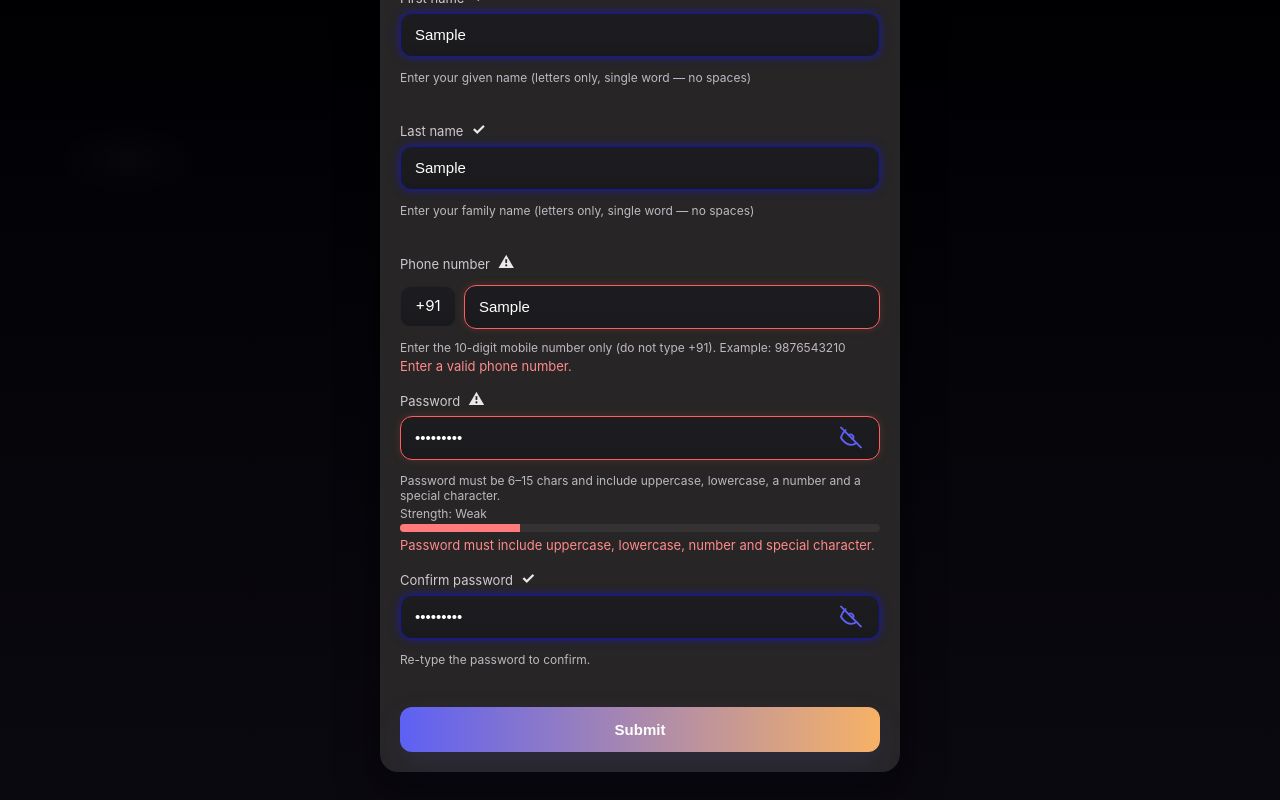
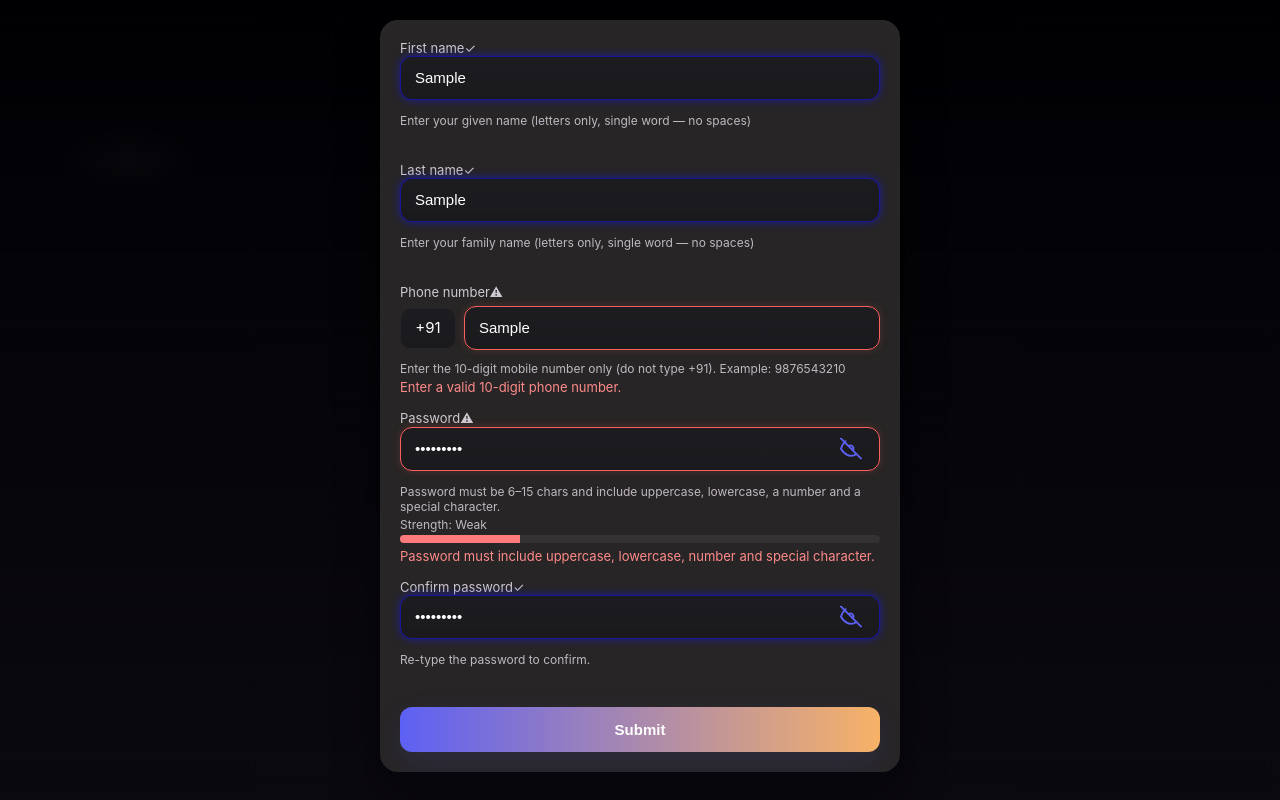
Before and after one commit to sameer021000/GoldArtisan, a React (Create React App) app in the folder frontend/: page /SignUpPath in a window 1280 px wide. Both pictures are taken after typing "Sample", "Sample", "Sample", "Sample123", "Sample123" into the empty fields and a click on the button "Submit". Built offline with nearby package versions, Linux system fonts and the light colour scheme; no server answers.

Commit message:
Connected frontend and backend in SignUpScreen.jsx

```diff
--- a/frontend/src/SignUpFolder/SignUpScreen.jsx
+++ b/frontend/src/SignUpFolder/SignUpScreen.jsx
@@ -2,8 +2,11 @@
 import './SignUpScreenCSS.css';
 import React, { useState } from 'react';
 import { useNavigate } from 'react-router-dom';
+import axios from 'axios';
 
 const SignUpScreen = () => {
+  // API base: set REACT_APP_API_BASE in Vercel env for production, fallback to localhost
+  const apiBase = process.env.REACT_APP_API_BASE || 'http://localhost:7000';
 
   const EyeOpenIcon = (
     <svg width="22" height="22" viewBox="0 0 24 24" fill="none" stroke="currentColor" strokeWidth="2"
@@ -41,9 +44,15 @@ const SignUpScreen = () => {
   });
 
   const [pwStrength, setPwStrength] = useState('');
-  const [pwScore, setPwScore] = useState(0); // 0-4 mapped to percent
+  const [pwScore, setPwScore] = useState(0); // 0-4
   const [showPw, setShowPw] = useState(false);
   const [showConfirmPw, setShowConfirmPw] = useState(false);
+
+  // extra UI/submit states
+  const [loading, setLoading] = useState(false);
+  const [success, setSuccess] = useState(null); // null | true | false
+  const [output, setOutput] = useState('');
+  const [savedData, setSavedData] = useState(null);
 
   const validators = {
     firstName: v => {
@@ -63,7 +72,8 @@ const SignUpScreen = () => {
     phone: v => {
       if (!v.trim()) return 'Phone number is required.';
       const digits = v.replace(/\D/g, '');
-      if (digits.length < 10) return 'Enter a valid phone number.';
+      if (digits.length < 10) return 'Enter a valid 10-digit phone number.';
+      if (digits.length > 10) return 'Enter only the 10-digit mobile number (do not include +91).';
       return '';
     },
     password: v => {
@@ -86,7 +96,7 @@ const SignUpScreen = () => {
     }
   };
 
-  // assess password strength according to the rules you requested
+  // assess password strength
   const assessPassword = (pw) => {
     if (!pw) {
       setPwStrength('');
@@ -100,35 +110,30 @@ const SignUpScreen = () => {
     const hasDigit = /[0-9]/.test(pw);
     const hasSpecial = /[^A-Za-z0-9]/.test(pw);
 
-    // If any required category missing or too short -> Weak
     if (!hasUpper || !hasLower || !hasDigit || !hasSpecial || length < 6) {
       setPwStrength('Weak');
       setPwScore(1);
       return;
     }
 
-    // All categories present here; decide Medium/Strong/Very Strong by length
     if (length === 6) {
       setPwStrength('Medium');
       setPwScore(2);
       return;
     }
 
-    // length 7..10 -> Strong
     if (length >= 7 && length <= 10) {
       setPwStrength('Strong');
       setPwScore(3);
       return;
     }
 
-    // length 11..15 -> Very Strong
     if (length >= 11 && length <= 15) {
       setPwStrength('Very Strong');
       setPwScore(4);
       return;
     }
 
-    // Fallback
     setPwStrength('Weak');
     setPwScore(1);
   };
@@ -152,7 +157,7 @@ const SignUpScreen = () => {
     }
   };
 
-  // validateAll now returns the computed errors object and a boolean
+  // validate all fields and return {isValid, next}
   const validateAll = () => {
     const next = {};
     Object.keys(validators).forEach(key => {
@@ -163,37 +168,6 @@ const SignUpScreen = () => {
     setErrors(next);
     const isValid = Object.values(next).every(v => v === '');
     return { isValid, next };
-  };
-
-  const handleSubmit = (e) => {
-    e.preventDefault();
-    const { isValid, next } = validateAll();
-
-    if (!isValid) {
-      // focus first invalid input using freshly computed errors
-      const firstInvalid = Object.keys(next).find(k => next[k]);
-      if (firstInvalid) {
-        const id = `inputId${mapField(firstInvalid)}`;
-        const el = document.getElementById(id);
-        if (el) el.focus();
-      }
-      return;
-    }
-
-    // Prepare submission (we'll send phone as digits and prepend +91 if backend wants full international format)
-    const digitsOnlyPhone = form.phone.replace(/\D/g, '');
-    const payload = {
-      firstName: form.firstName.trim(),
-      lastName: form.lastName.trim(),
-      phone: digitsOnlyPhone,        // keep as 10-digit for now
-      password: form.password
-    };
-
-    console.log('SignUp payload (to send):', payload);
-
-    // Navigation on successful signup/validation
-    // If you need to wait for backend response before navigating, call navigate() after successful API response.
-    navigate('/HomeScreen', { replace: true });
   };
 
   const mapField = (field) => {
@@ -207,9 +181,76 @@ const SignUpScreen = () => {
     }
   };
 
-  // map pwScore [0..4] → percent and color
-  const pwPercent = Math.min(100, (pwScore / 4) * 100);
-  const pwColor = pwScore <= 1 ? '#ff7b7b' : (pwScore === 2 ? '#ffd36b' : (pwScore === 3 ? '#ffd36b' : '#7ef08d'));
+  const handleSubmit = async (e) => {
+    e.preventDefault();
+    setOutput('');
+    setSuccess(null);
+
+    const { isValid, next } = validateAll();
+
+    if (!isValid) {
+      // focus first invalid input
+      const firstInvalid = Object.keys(next).find(k => next[k]);
+      if (firstInvalid) {
+        const id = `inputId${mapField(firstInvalid)}`;
+        const el = document.getElementById(id);
+        if (el) el.focus();
+      }
+      return;
+    }
+
+    // prepare payload: phone as digits (10-digit)
+    const digitsOnlyPhone = form.phone.replace(/\D/g, '');
+    const payload = {
+      firstNameFFEnd: form.firstName.trim(),
+      lastNameFFEnd: form.lastName.trim(),
+      phoneNumberFFEnd: digitsOnlyPhone,
+      passwordFFEnd: form.password
+    };
+
+    setLoading(true);
+
+    try {
+      const response = await axios.post(`${apiBase}/Operations/unVerifiedGADetailsPath`, payload, {
+        headers: { 'Content-Type': 'application/json' }
+      });
+
+      if (response?.data?.success) {
+        setSuccess(true);
+        setOutput(response.data.message || 'Saved successfully.');
+        setSavedData(response.data.data || null);
+
+        // navigate after a short delay so user sees the success (optional)
+        setTimeout(() => {
+          navigate('/HomeScreen', { replace: true });
+        }, 700);
+      } else {
+        setSuccess(false);
+        setOutput(response?.data?.message || 'Operation failed.');
+      }
+    } catch (err) {
+      const serverMsg = err?.response?.data?.message;
+      if (serverMsg && serverMsg.includes('Phone Number already existed')) {
+        setSuccess(false);
+        setOutput(serverMsg);
+      } else if (err?.response) {
+        setSuccess(false);
+        setOutput(serverMsg || `Server error: ${err.response.status}`);
+      } else if (err?.request) {
+        setSuccess(false);
+        setOutput('No response from server. It may be sleeping or unreachable.');
+      } else {
+        setSuccess(false);
+        setOutput(err.message || 'An error occurred.');
+      }
+    } finally {
+      setLoading(false);
+    }
+  };
+
+  // pwScore -> display percent and color
+  const pwPercent = Math.round(Math.min(100, (pwScore / 4) * 100));
+  const pwColor = pwScore <= 1 ? '#ff7b7b' : (pwScore === 2 ? '#ffd36b' : (pwScore === 3 ? '#ffb36b' : '#7ef08d'));
 
   const getValidityAttrs = (field) => {
     const val = form[field];
@@ -220,15 +261,17 @@ const SignUpScreen = () => {
   };
 
   return (
-    <div id="divId1">
-      <h2 id="h2Id1">Artisan Sign Up</h2>
+    <div id="divId1" className="signup-wrap">
+      <h2 id="h2Id1" className="title">Artisan Sign Up</h2>
 
-      <form id="formId1" onSubmit={handleSubmit} noValidate>
+      <form id="formId1" onSubmit={handleSubmit} noValidate className="signup-form">
 
         {/* FIRST NAME */}
-        <label id="labelId1">
-          First name
-          <span id="icon_inputId1" aria-hidden="true">{!errors.firstName && form.firstName ? '✓' : (errors.firstName ? '⚠' : '')}</span>
+        <label id="labelId1" className="field-label">
+          <div className="label-row">
+            <span>First name</span>
+            <span className="field-icon" aria-hidden="true">{!errors.firstName && form.firstName ? '✓' : (errors.firstName ? '⚠' : '')}</span>
+          </div>
           <input
             id="inputId1"
             name="firstName"
@@ -236,15 +279,18 @@ const SignUpScreen = () => {
             onChange={handleChange}
             placeholder="First name"
             {...getValidityAttrs('firstName')}
+            className={errors.firstName ? 'input error' : 'input'}
           />
         </label>
-        <div id="help_inputId1">Enter your given name (letters only, single word — no spaces)</div>
-        <div id="err_inputId1" role="alert" aria-live="polite">{errors.firstName}</div>
+        <div id="help_inputId1" className="helper">Enter your given name (letters only, single word — no spaces)</div>
+        <div id="err_inputId1" className="err" role="alert" aria-live="polite">{errors.firstName}</div>
 
         {/* LAST NAME */}
-        <label id="labelId2">
-          Last name
-          <span id="icon_inputId2" aria-hidden="true">{!errors.lastName && form.lastName ? '✓' : (errors.lastName ? '⚠' : '')}</span>
+        <label id="labelId2" className="field-label">
+          <div className="label-row">
+            <span>Last name</span>
+            <span className="field-icon" aria-hidden="true">{!errors.lastName && form.lastName ? '✓' : (errors.lastName ? '⚠' : '')}</span>
+          </div>
           <input
             id="inputId2"
             name="lastName"
@@ -252,19 +298,21 @@ const SignUpScreen = () => {
             onChange={handleChange}
             placeholder="Last name"
             {...getValidityAttrs('lastName')}
+            className={errors.lastName ? 'input error' : 'input'}
           />
         </label>
-        <div id="help_inputId2">Enter your family name (letters only, single word — no spaces)</div>
-        <div id="err_inputId2" role="alert" aria-live="polite">{errors.lastName}</div>
+        <div id="help_inputId2" className="helper">Enter your family name (letters only, single word — no spaces)</div>
+        <div id="err_inputId2" className="err" role="alert" aria-live="polite">{errors.lastName}</div>
 
-        {/* PHONE with fixed +91 prefix */}
-        <label id="labelId3">
-          Phone number
-          <span id="icon_inputId3" aria-hidden="true">{!errors.phone && form.phone ? '✓' : (errors.phone ? '⚠' : '')}</span>
+        {/* PHONE with +91 prefix shown */}
+        <label id="labelId3" className="field-label">
+          <div className="label-row">
+            <span>Phone number</span>
+            <span className="field-icon" aria-hidden="true">{!errors.phone && form.phone ? '✓' : (errors.phone ? '⚠' : '')}</span>
+          </div>
 
-          <div id="phoneWrapId">
-            <span id="phonePrefixId" aria-hidden="true">+91</span>
-
+          <div id="phoneWrapId" className="phone-wrap">
+            <span id="phonePrefixId" className="phone-prefix" aria-hidden="true">+91</span>
             <input
               id="inputId3"
               name="phone"
@@ -275,17 +323,20 @@ const SignUpScreen = () => {
               minLength={10}
               maxLength={10}
               {...getValidityAttrs('phone')}
+              className={errors.phone ? 'input error' : 'input phone-input'}
             />
           </div>
         </label>
-        <div id="help_inputId3">Enter the 10-digit mobile number only (do not type +91). Example: 9876543210</div>
-        <div id="err_inputId3" role="alert" aria-live="polite">{errors.phone}</div>
+        <div id="help_inputId3" className="helper">Enter the 10-digit mobile number only (do not type +91). Example: 9876543210</div>
+        <div id="err_inputId3" className="err" role="alert" aria-live="polite">{errors.phone}</div>
 
         {/* PASSWORD */}
-        <label id="labelId5">
-          Password
-          <span id="icon_inputId5" aria-hidden="true">{!errors.password && form.password ? '✓' : (errors.password ? '⚠' : '')}</span>
-          <div id="pwWrap" style={{ position: 'relative' }}>
+        <label id="labelId5" className="field-label">
+          <div className="label-row">
+            <span>Password</span>
+            <span className="field-icon" aria-hidden="true">{!errors.password && form.password ? '✓' : (errors.password ? '⚠' : '')}</span>
+          </div>
+          <div id="pwWrap" className="pw-wrap">
             <input
               id="inputId5"
               name="password"
@@ -295,6 +346,7 @@ const SignUpScreen = () => {
               type={showPw ? 'text' : 'password'}
               maxLength={15}
               {...getValidityAttrs('password')}
+              className={errors.password ? 'input error' : 'input'}
             />
             <button
               type="button"
@@ -307,24 +359,22 @@ const SignUpScreen = () => {
             </button>
           </div>
         </label>
-        <div id="help_inputId5">
-          Password must be 6–15 chars and include uppercase, lowercase, a number and a special character.
+        <div id="help_inputId5" className="helper">Password must be 6–15 chars and include uppercase, lowercase, a number and a special character.</div>
+
+        {/* password strength */}
+        <div id="pwStrength" className="pw-strength" aria-live="polite">{pwStrength ? `Strength: ${pwStrength}` : ''}</div>
+        <div id="pwStrengthBarWrap" className="pw-bar-wrap" aria-hidden="true">
+          <div id="pwStrengthBar" className="pw-bar" style={{ width: `${pwPercent}%`, backgroundColor: pwColor }} />
         </div>
-
-        {/* password strength meter */}
-        <div id="pwStrength" aria-live="polite">
-          {pwStrength ? `Strength: ${pwStrength}` : ''}
-        </div>
-        <div id="pwStrengthBarWrap" aria-hidden="true">
-          <div id="pwStrengthBar" style={{ width: `${pwPercent}%`, backgroundColor: pwColor }} />
-        </div>
-        <div id="err_inputId5" role="alert" aria-live="polite">{errors.password}</div>
+        <div id="err_inputId5" className="err" role="alert" aria-live="polite">{errors.password}</div>
 
         {/* CONFIRM PASSWORD */}
-        <label id="labelId6">
-          Confirm password
-          <span id="icon_inputId6" aria-hidden="true">{!errors.confirmPassword && form.confirmPassword ? '✓' : (errors.confirmPassword ? '⚠' : '')}</span>
-          <div style={{ position: 'relative' }}>
+        <label id="labelId6" className="field-label">
+          <div className="label-row">
+            <span>Confirm password</span>
+            <span className="field-icon" aria-hidden="true">{!errors.confirmPassword && form.confirmPassword ? '✓' : (errors.confirmPassword ? '⚠' : '')}</span>
+          </div>
+          <div className="pw-wrap">
             <input
               id="inputId6"
               name="confirmPassword"
@@ -333,6 +383,7 @@ const SignUpScreen = () => {
               placeholder="Confirm password"
               type={showConfirmPw ? 'text' : 'password'}
               {...getValidityAttrs('confirmPassword')}
+              className={errors.confirmPassword ? 'input error' : 'input'}
             />
             <button
               type="button"
@@ -343,13 +394,23 @@ const SignUpScreen = () => {
             >
               {showConfirmPw ? EyeOpenIcon : EyeClosedIcon}
             </button>
-
           </div>
         </label>
-        <div id="help_inputId6">Re-type the password to confirm.</div>
-        <div id="err_inputId6" role="alert" aria-live="polite">{errors.confirmPassword}</div>
+        <div id="help_inputId6" className="helper">Re-type the password to confirm.</div>
+        <div id="err_inputId6" className="err" role="alert" aria-live="polite">{errors.confirmPassword}</div>
 
-        <button id="btnId1" type="submit">Submit</button>
+        <div className="submit-row">
+          <button id="btnId1" type="submit" className="submit-btn" disabled={loading}>
+            {loading ? 'Submitting...' : 'Submit'}
+          </button>
+        </div>
+
+        {/* server output */}
+        {success !== null && (
+          <div className={`server-msg ${success ? 'success' : 'error'}`} role="status" aria-live="polite">
+            {output}
+          </div>
+        )}
       </form>
     </div>
   );
```
Lines whose indentation alone changed are shown as unchanged.
